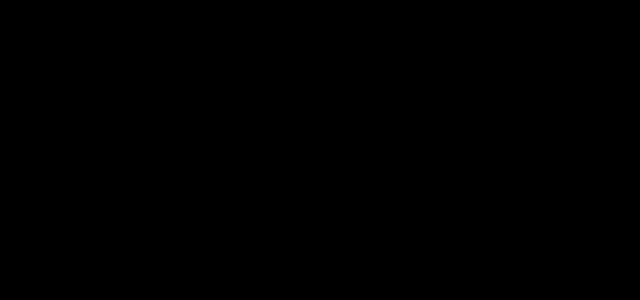
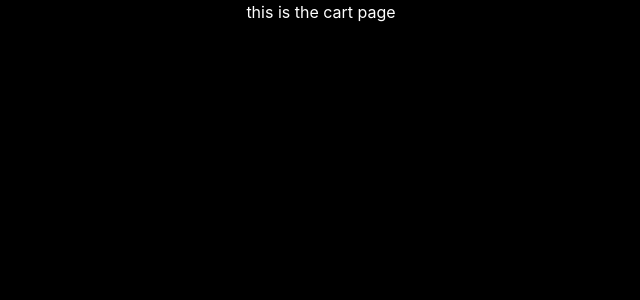
Before and after one commit to UmaanMehraj/shopping-cart, a React (Vite) app: page /cart in a window 1280 px wide. Shown: the top 300 px of the page, without its empty margins (319-959 px from the left). Built offline with nearby package versions, Linux system fonts and the light colour scheme.

Commit message:
add: cartPage, update: routes to handle cartpage

```diff
--- /dev/null
+++ b/src/components/cartPage.jsx
@@ -0,0 +1,7 @@
+export default function Cart() {
+  return (
+    <div className='h-full w-full text-white flex justify-center items-baseline'>
+      this is the cart page
+    </div>
+  )
+}
--- a/src/routes.jsx
+++ b/src/routes.jsx
@@ -1,4 +1,5 @@
 import App from './App'
+import Cart from './components/cartPage'
 import ErrorPage from './components/errorPage'
 import Store from './components/storePage'
 
@@ -10,7 +11,7 @@
   },
   {
     path: '/cart',
-    element: <div>Cart</div>,
+    element: <Cart />,
   },
   {
     path: '/shop',
```
